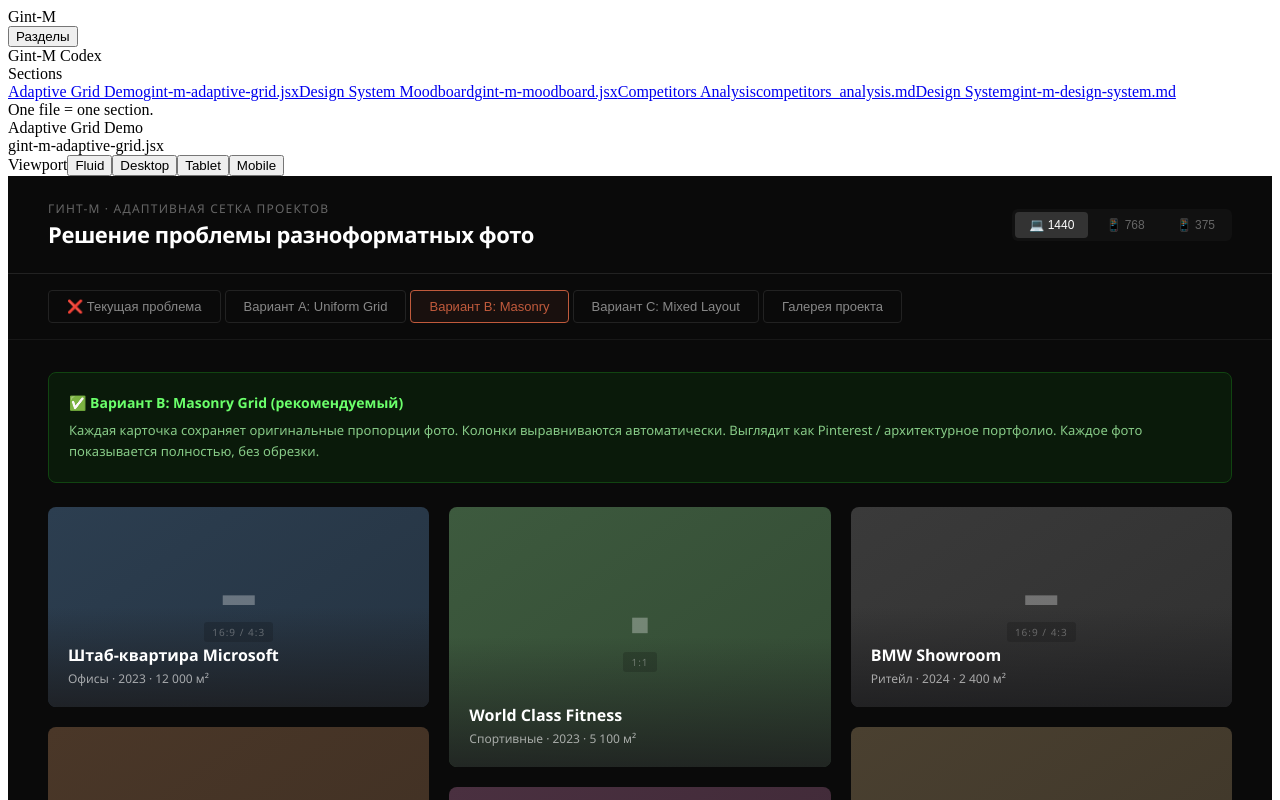
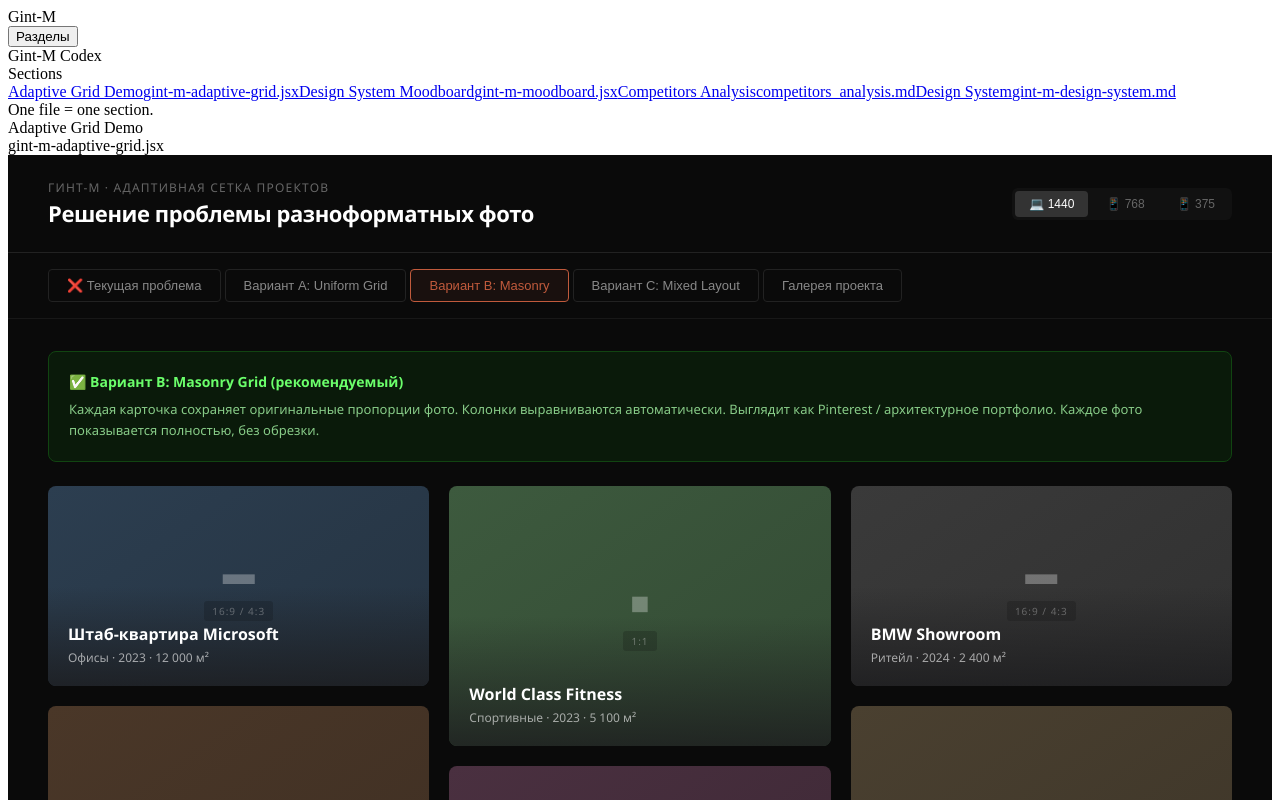
Before and after one commit to slowkeen/gint-m, a React (Vite) app: page / in a window 1280 px wide. Shown: the top 800 px of the page. Built offline with nearby package versions, Linux system fonts and the light colour scheme; the HTML template or start-up script is replaced by a standard one.

Commit message:
Update analysis and UI

```diff
--- a/src/App.jsx
+++ b/src/App.jsx
@@ -26,6 +26,7 @@ const sections = [
     title: "Adaptive Grid Demo",
     type: "jsx",
     component: AdaptiveGridDemo,
+    showViewport: false,
   },
   {
     id: "moodboard",
@@ -33,6 +34,7 @@ const sections = [
     title: "Design System Moodboard",
     type: "jsx",
     component: GintMMoodboard,
+    showViewport: false,
   },
   {
     id: "competitors-analysis",
@@ -192,7 +194,8 @@ export default function App() {
       <main className="main">
         {sections.map((section) => {
           const Component = section.component;
-          const mode = viewports[section.id] || "fluid";
+          const allowViewport = section.type === "jsx" && section.showViewport !== false;
+          const mode = allowViewport ? viewports[section.id] || "fluid" : "fluid";
           const previewWidth = viewportWidths[mode] ?? "100%";
           return (
             <section key={section.id} id={section.id} className={`section section-${section.type}`}>
@@ -200,7 +203,7 @@ export default function App() {
                 <div className="section-title">{section.title}</div>
                 <div className="section-file">{section.file}</div>
               </div>
-              {section.type === "jsx" && (
+              {allowViewport && (
                 <div className="preview-toolbar">
                   <span className="preview-label">Viewport</span>
                   {viewportOptions.map((opt) => (
```
Also changed, not shown: 1 other file (tests, documents, lock files or other folders).
